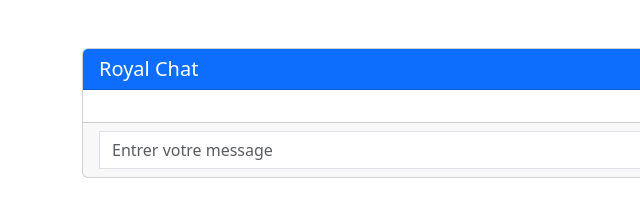
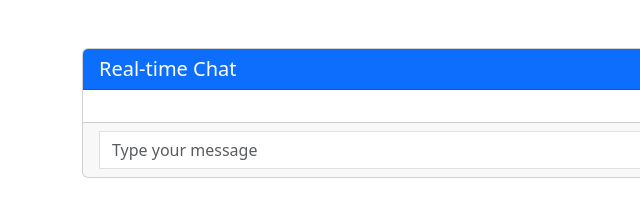
Before and after one commit to karimalik/realtime-chat, a website: page public/index.html in a window 1280 px wide. Shown: the full height of the page, 0-640 px from the left. Drawn offline with nearby package versions, Linux system fonts and the light colour scheme.

Commit message:
fix chat

```diff
--- a/public/index.html
+++ b/public/index.html
@@ -13,14 +13,14 @@
     <!-- Zone de chat -->
     <div class="card">
         <div class="card-header bg-primary text-white">
-            <h5 class="mb-0">Royal Chat</h5>
+            <h5 class="mb-0">Real-time Chat</h5>
         </div>
-        <div class="card-body">
+        <div class="card-body" style="max-height: 300px; overflow-y: auto;">
             <ul class="list-group" id="chatMessages"></ul>
         </div>
         <div class="card-footer">
             <div class="input-group">
-                <input type="text" id="messageInput" class="form-control rounded-0" placeholder="Entrer votre message">
+                <input type="text" id="messageInput" class="form-control rounded-0" placeholder="Type your message">
                 <div class="input-group-append">
                     <button onclick="sendMessage()" class="btn btn-primary rounded-0">Envoyer</button>
                 </div>
```
